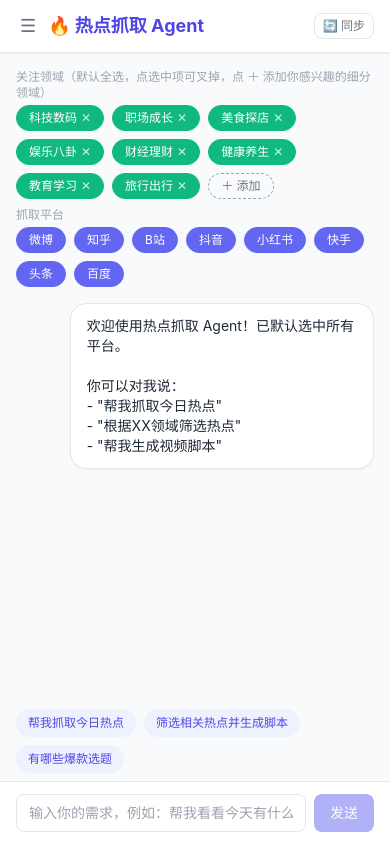
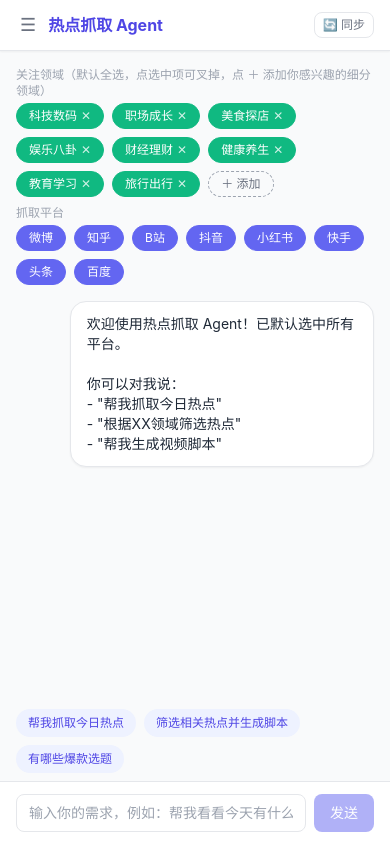
Before and after one commit to rensiyu6162-star/hot-topic-agent, a Next.js app: page / in a window 390 px wide. Built offline with nearby package versions, Linux system fonts and the light colour scheme.

Commit message:
style: 手机端标题缩小去火苗，合并下拉全宽固定防溢出

```diff
--- a/src/app/page.tsx
+++ b/src/app/page.tsx
@@ -723,7 +723,9 @@
             >
               ☰
             </button>
-            <span className="text-lg font-bold text-indigo-600 whitespace-nowrap">🔥 热点抓取 Agent</span>
+            <span className="text-base sm:text-lg font-bold text-indigo-600 whitespace-nowrap">
+              <span className="hidden sm:inline">🔥 </span>热点抓取 Agent
+            </span>
 
             {/* 顶部选择区滚出视野后：领域 / 平台 收成下拉入口 */}
             {!selectorsVisible && (
@@ -789,7 +791,7 @@
                     领域 / 平台 ▾
                   </button>
                   {openMenu === "both" && (
-                    <div className="absolute left-0 top-full mt-2 z-30 w-72 max-w-[80vw] bg-white border rounded-xl shadow-lg p-3 space-y-3">
+                    <div className="fixed left-3 right-3 top-[calc(env(safe-area-inset-top)+3.5rem)] z-30 bg-white border rounded-xl shadow-lg p-3 space-y-3">
                       <div>
                         <div className="text-xs text-gray-400 mb-2">
                           关注领域（点选中项可叉掉，点 ＋ 添加细分领域）
```
